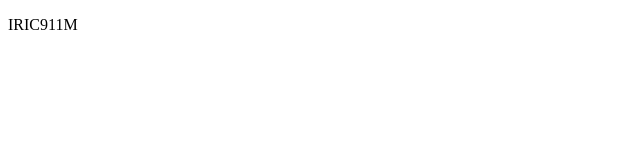
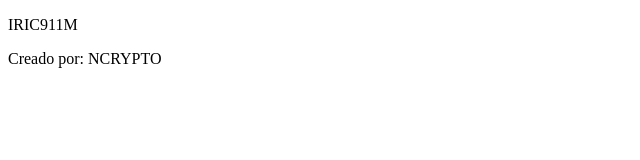
Before and after one commit to Danyonfire11/paginaweb, a plain HTML site: page index.html in a window 1280 px wide. Shown: the whole page, without its empty margins (0-640 px from the left). Drawn offline with Linux system fonts and the light colour scheme.

Commit message:
Agregue un cambio, con el creador de la pagina

```diff
--- a/index.html
+++ b/index.html
@@ -7,5 +7,6 @@
 </head>
 <body>
     <p>IRIC911M</p>
+    <p>Creado por: NCRYPTO</p>
 </body>
 </html>
```
